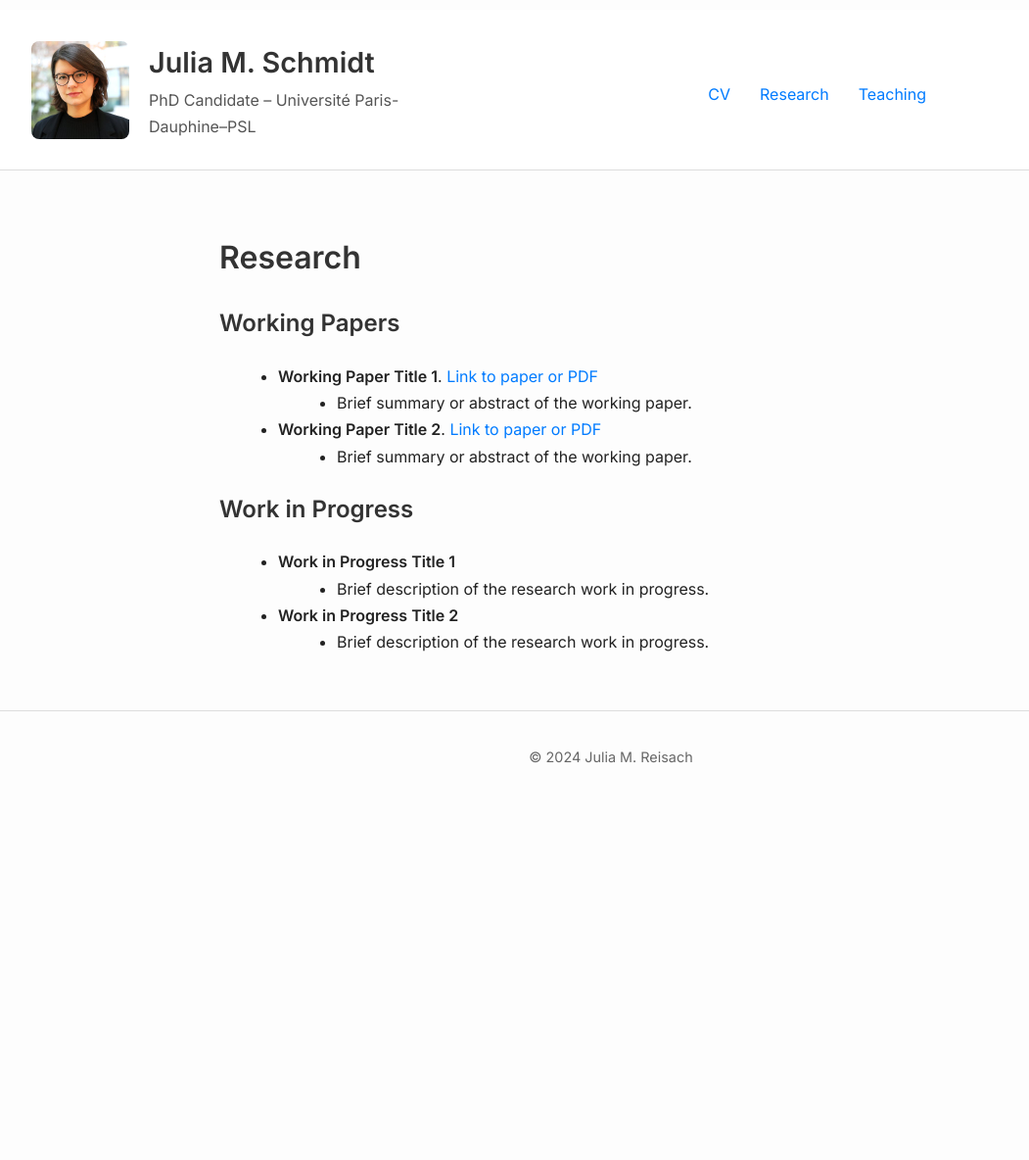
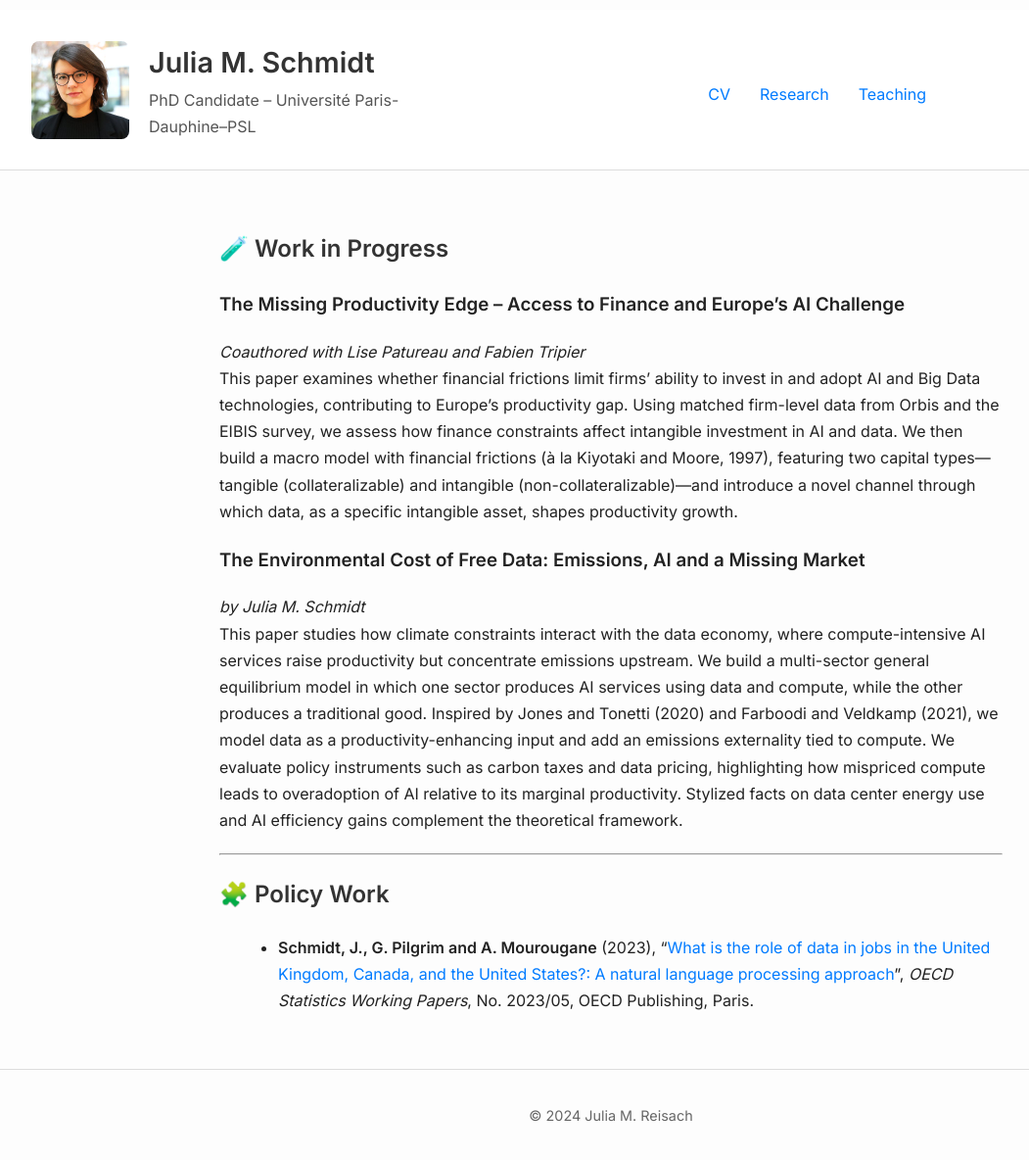
Before and after one commit to julia-m-schmidt/julia-m-schmidt.github.io, a Jekyll site: the page built from research.md, in a window 1280 px wide and 1400 px high, scrolled down 775 px. Shown: the part 201-1385 px from the top of the window at 98% size, without its empty margins (16-1067 px from the left). Built offline with Jekyll 4.4.1, drawn with Linux system fonts in a browser that asks for light colours; before the commit the page ends 1809 px from its top, so only the background shows below that.

Commit message:
Update research.md

```diff
--- a/research.md
+++ b/research.md
@@ -1,22 +1,20 @@
 ---
+title: Research
 layout: default
-title: "Research"
-permalink: /research/
 ---
 
-# Research
+## 🧪 Work in Progress
 
+### **The Missing Productivity Edge – Access to Finance and Europe’s AI Challenge**
+*Coauthored with Lise Patureau and Fabien Tripier*
+This paper examines whether financial frictions limit firms’ ability to invest in and adopt AI and Big Data technologies, contributing to Europe’s productivity gap. Using matched firm-level data from Orbis and the EIBIS survey, we assess how finance constraints affect intangible investment in AI and data. We then build a macro model with financial frictions (à la Kiyotaki and Moore, 1997), featuring two capital types—tangible (collateralizable) and intangible (non-collateralizable)—and introduce a novel channel through which data, as a specific intangible asset, shapes productivity growth.
 
-## Working Papers
-- **Working Paper Title 1**. [Link to paper or PDF](#)
-  - Brief summary or abstract of the working paper.
+### **The Environmental Cost of Free Data: Emissions, AI and a Missing Market**
+*by Julia M. Schmidt*
+This paper studies how climate constraints interact with the data economy, where compute-intensive AI services raise productivity but concentrate emissions upstream. We build a multi-sector general equilibrium model in which one sector produces AI services using data and compute, while the other produces a traditional good. Inspired by Jones and Tonetti (2020) and Farboodi and Veldkamp (2021), we model data as a productivity-enhancing input and add an emissions externality tied to compute. We evaluate policy instruments such as carbon taxes and data pricing, highlighting how mispriced compute leads to overadoption of AI relative to its marginal productivity. Stylized facts on data center energy use and AI efficiency gains complement the theoretical framework.
 
-- **Working Paper Title 2**. [Link to paper or PDF](#)
-  - Brief summary or abstract of the working paper.
+---
 
-## Work in Progress
-- **Work in Progress Title 1**
-  - Brief description of the research work in progress.
+## 🧩 Policy Work
 
-- **Work in Progress Title 2**
-  - Brief description of the research work in progress.
+- **Schmidt, J., G. Pilgrim and A. Mourougane** (2023), “[What is the role of data in jobs in the United Kingdom, Canada, and the United States?: A natural language processing approach](https://doi.org/10.1787/fa65d29e-en)”, *OECD Statistics Working Papers*, No. 2023/05, OECD Publishing, Paris.
```
